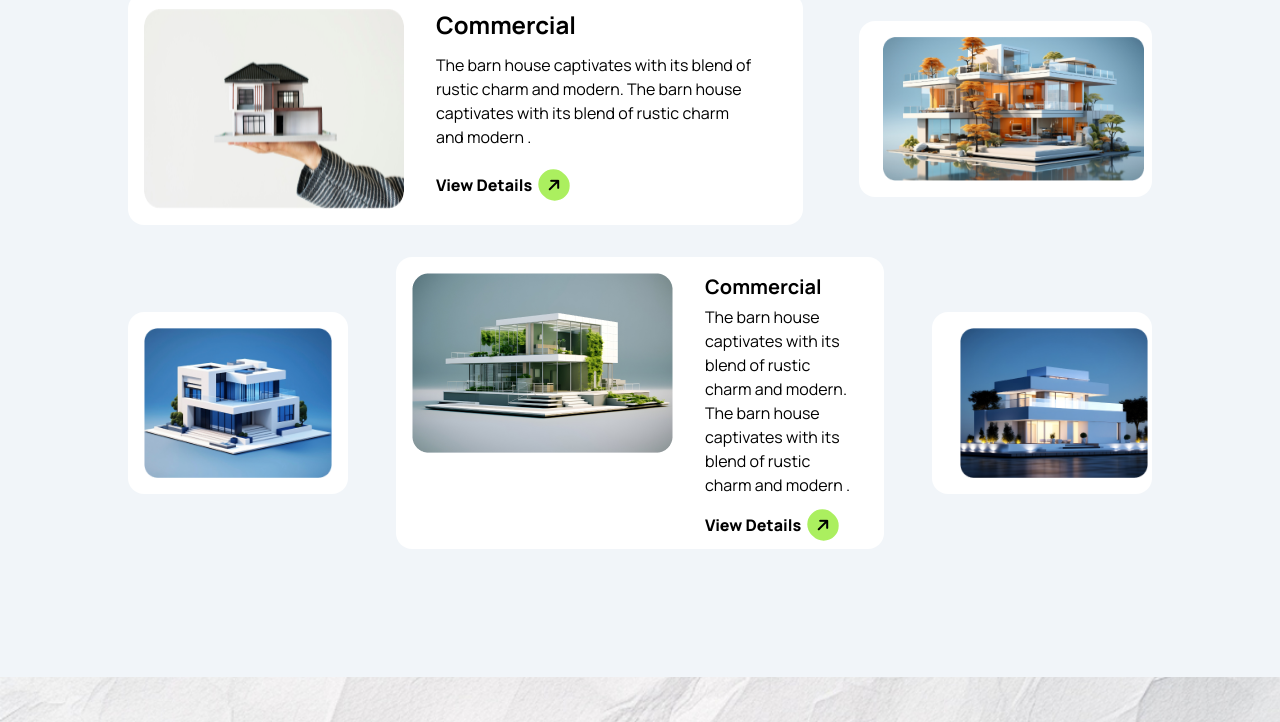
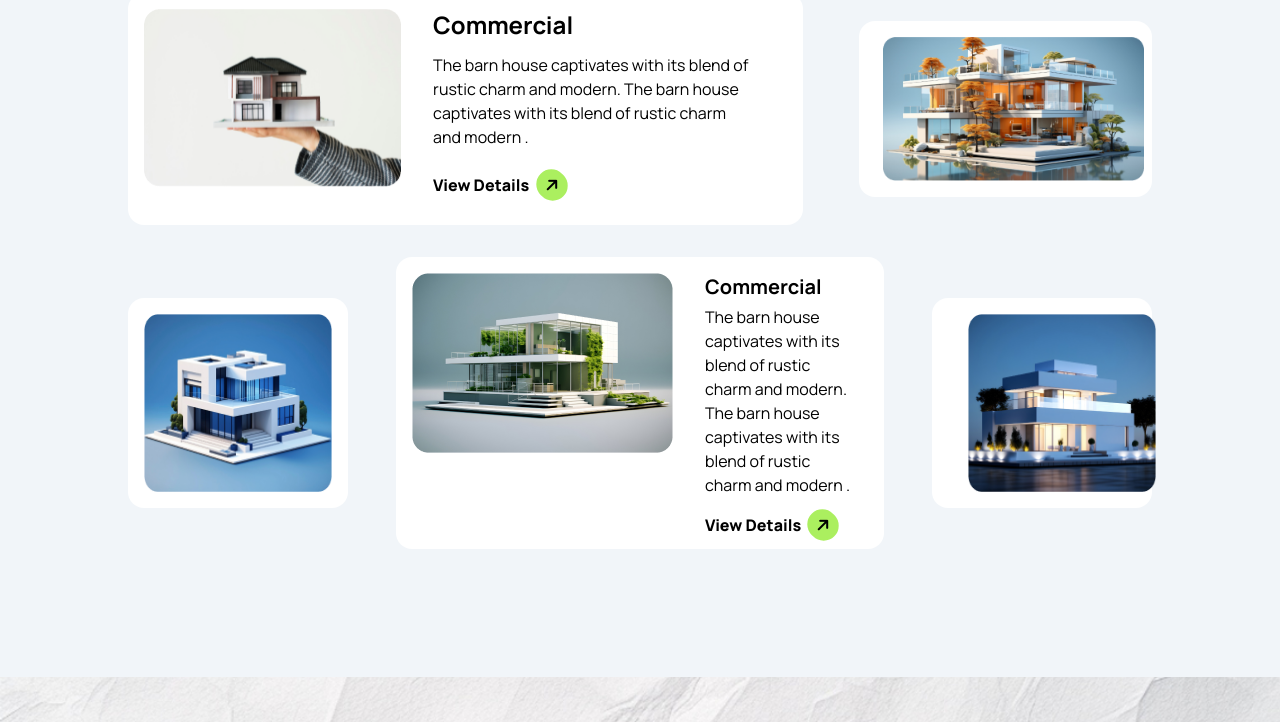
Before and after one commit to galibcse19/ph_assignment3, a plain HTML site: page index.html in a window 1280 px wide. Shown: the part 2562-3284 px from the top of the page. Drawn offline with nearby package versions, Linux system fonts and the light colour scheme.

Commit message:
fixed something in portfolio section

```diff
--- a/index.html
+++ b/index.html
@@ -174,7 +174,7 @@
             </div>
             <div class="lg:grid lg:grid-cols-3 gap-6 justify-between  items-center">
                 <div class="lg:col-span-2 lg:flex bg-white rounded-2xl">
-                    <img class="p-4" src="./images/img1.png" alt="">
+                    <img class="p-4 lg:w-[300px] lg:h-[210px] w-[350px] h-[200px]" src="./images/img1.png" alt="">
                     <div class="m-4">
                         <h3 class="text-2xl font-bold">Commercial</h3>
                         <p class="lg:mr-8 my-3">The barn house captivates with its blend of rustic charm and modern. The barn house captivates with its blend of rustic charm and modern .</p>
@@ -185,9 +185,9 @@
                     <img class="p-4 ml-2" src="./images/img2.png" alt="">
                 </div>
             </div>
-             <div class="lg:grid lg:grid-cols-4 my-8 lg:gap-12 gap-4 justify-between flex flex-col-reverse items-center">
-                <div class="bg-white rounded-2xl">
-                    <img class="p-4 w-full h-full" src="./images/img3.png" alt="">
+             <div class="lg:grid lg:grid-cols-4 my-8 lg:gap-12 gap-1 justify-between flex flex-col-reverse items-center">
+                <div class="bg-white rounded-2xl ">
+                    <img class="p-4 lg:w-[260px] lg:h-[210px] w-[350px] h-[200px]" src="./images/img3.png" alt="">
                 </div>
                 <div class="col-span-2 lg:flex bg-white rounded-2xl">
                     <img class="p-4 items-center justify-center w-full h-full" src="./images/img4.png" alt="">
@@ -198,11 +198,11 @@
                     </div>
                 </div>
                 <div class="bg-white rounded-2xl">
-                    <img class="p-4 lg:ml-3 w-full h-full" src="./images/img5.png" alt="">
+                    <img class="p-4 lg:ml-5 lg:w-[250px] lg:h-[210px] w-[350px] h-[200px]" src="./images/img5.png" alt="">
                 </div>
              </div>
              <div class="lg:hidden bg-white rounded-2xl ">
-                <img class="p-4 w-full h-full" src="./images/img5.png" alt="">
+                <img class="p-4 w-[350px] h-[200px]" src="./images/img5.png" alt="">
              </div>
       </div>
       </div>
```
